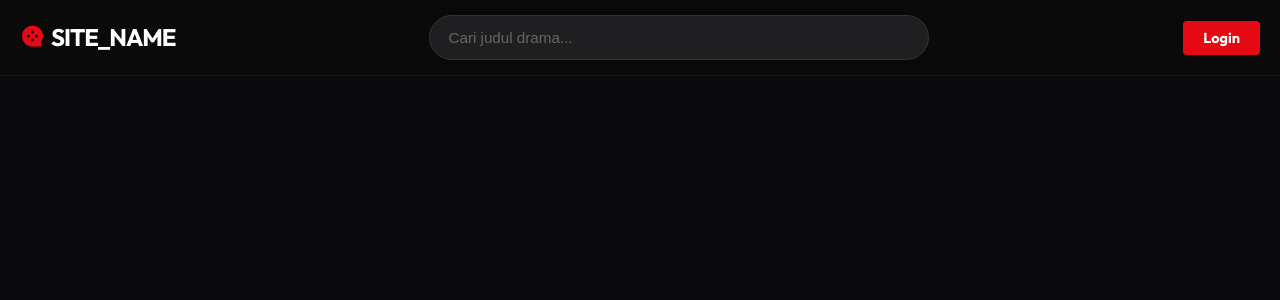
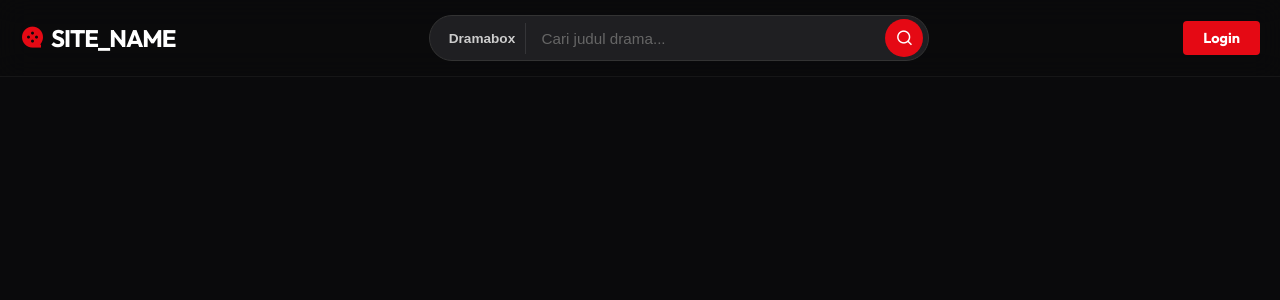
Before and after one commit to kangaman/agcdramabox, a PHP site: template views/header.php in a window 1280 px wide. Shown: the top 300 px of the page. Run offline with PHP 8.4, Linux system fonts and the light colour scheme; the template is opened without the code that fills it, so the values that code supplies are empty; some libraries are stand-ins or nearby versions.

Commit message:
Update header.php

```diff
--- a/views/header.php
+++ b/views/header.php
@@ -111,12 +111,20 @@
             </a>
 
             <div class="search-wrapper">
-                <form action="/" method="GET" onsubmit="handleSearch(this); return false;">
-                    <i class="ri-search-line search-icon"></i>
-                    <input type="text" name="q" placeholder="Cari judul drama..." required autocomplete="off">
+                <form id="searchForm" action="/" method="GET" onsubmit="handleSearch(this); return false;">
+
+                    <select name="source" class="search-source">
+                        <option value="dramabox" <?= (isset($_GET['source']) && $_GET['source'] == 'dramabox') ? 'selected' : '' ?>>Dramabox</option>
+                        <option value="melolo" <?= (isset($_GET['source']) && $_GET['source'] == 'melolo') ? 'selected' : '' ?>>Melolo</option>
+                    </select>
+
+                    <input type="text" name="q" placeholder="Cari judul drama..." required autocomplete="off" value="<?= isset($_GET['q']) ? htmlspecialchars($_GET['q']) : '' ?>">
+
+                    <button type="submit" class="search-btn-icon">
+                        <i class="ri-search-line"></i>
+                    </button>
                 </form>
             </div>
-
             <div class="nav-links">
                 <?php if(isset($_SESSION['user_id'])): ?>
                     <a href="/dashboard" class="btn-login">Dashboard</a>
@@ -130,11 +138,12 @@
     <script>
     function handleSearch(form) {
         var k = form.q.value.trim();
+        var s = form.source.value; // Ambil nilai dropdown source
+
         if(k) {
-            // Redirect ke URL ?page=search&q=...
-            window.location.href = '/?page=search&q=' + encodeURIComponent(k);
+            // Redirect ke URL dengan parameter source
+            window.location.href = '/?page=search&q=' + encodeURIComponent(k) + '&source=' + s;
         }
     }
     </script>
-
     <main class="main-content">
```
